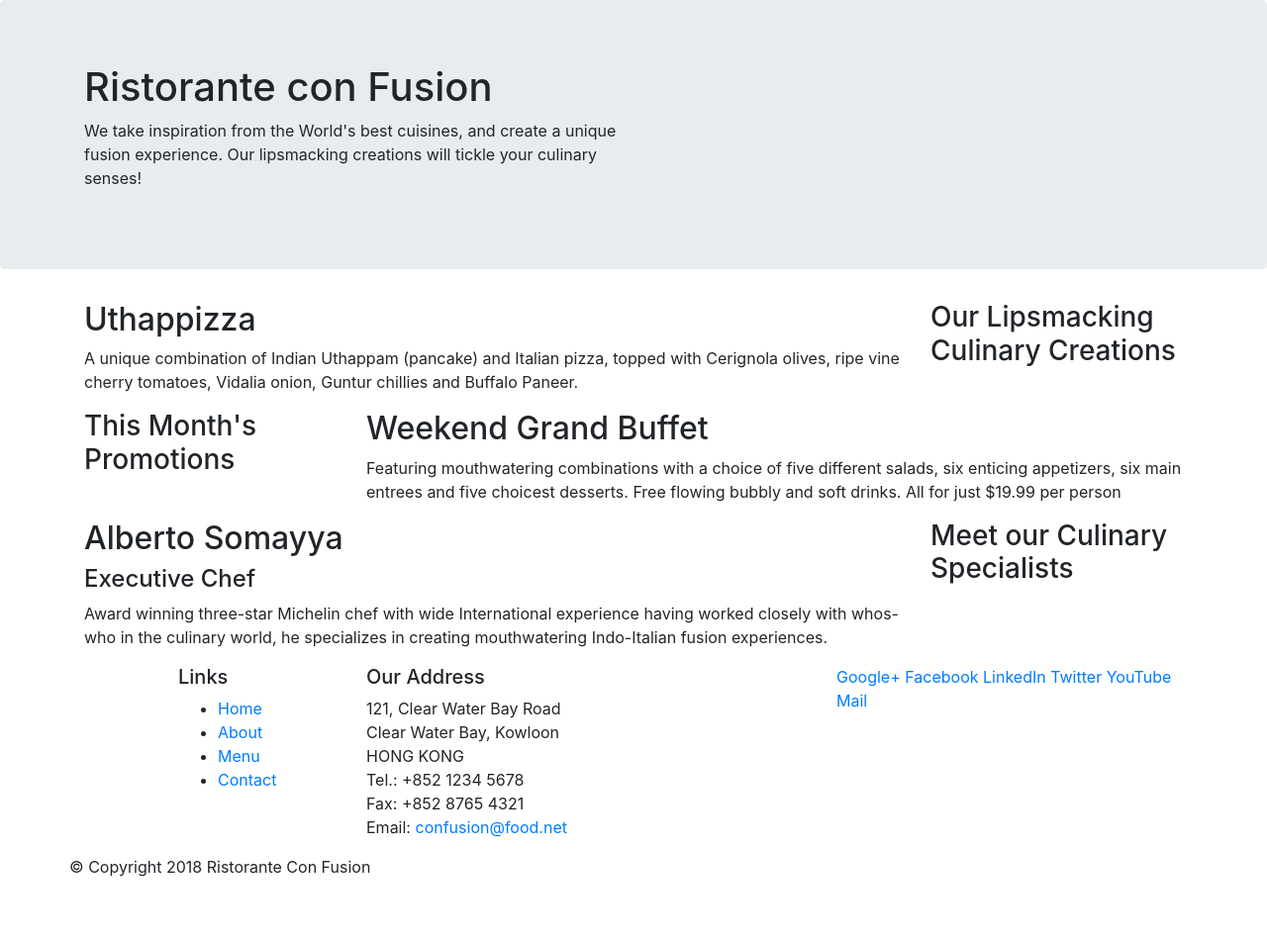
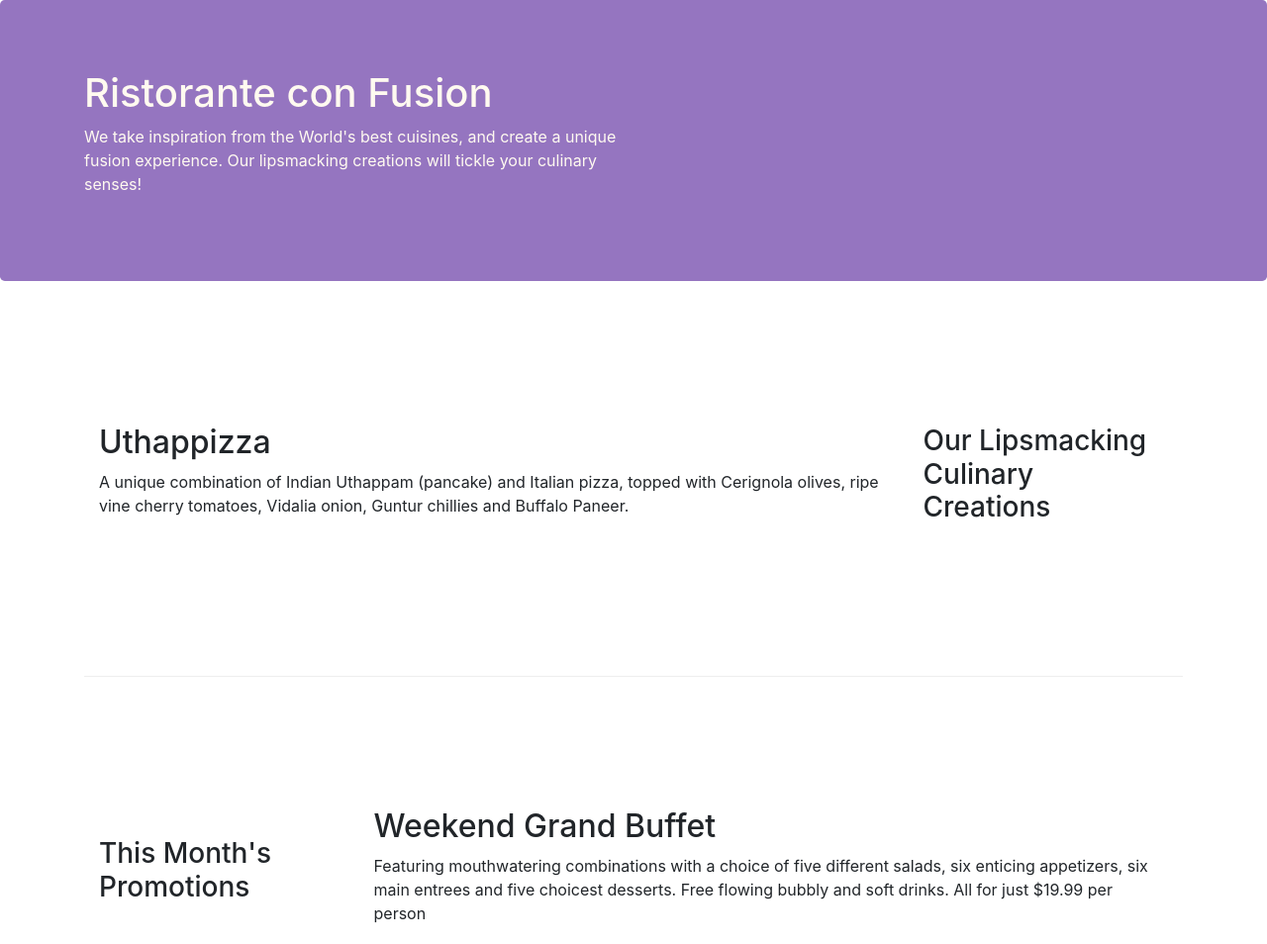
Before and after one commit to d-e-k-u/inder, a website: page index.html in a window 1280 px wide. Shown: the top 954 px of the page at 99% size. Before the commit the page ends 904 px from the top, so only its background shows below. Drawn offline with nearby package versions, Linux system fonts and the light colour scheme.

Commit message:
Bootstrap ex2

```diff
--- /dev/null
+++ b/css/styles.css
@@ -0,0 +1,32 @@
+.row-hwader {
+    margin: 0px auto;
+    padding: 0px auto;
+}
+
+
+.row-content{
+ margin: 0px auto;
+ padding: 50px 0px 50px 0px;
+ border-bottom:1px ridge;
+ min-height:400px;
+
+}
+
+.footer{
+    background-color: #d1c4e9;
+    margin: 0px auto;
+    padding: 20px 0px 20px 0px;
+}
+
+.jumbotron{
+    padding: 70px 30px 70px 30px;
+    margin: 0px auto;
+    background: #9575c0;
+    color: floralwhite;
+}
+
+.address{
+    font-size: 80%;
+    margin: 0px;
+    color: #0f0f0f;
+}
--- a/index.html
+++ b/index.html
@@ -8,15 +8,18 @@
       <meta http-equiv="x-ua-compatible" content="ie=edge">
 
       <!-- Bootstrap CSS -->
+
       <link rel="stylesheet" href="node_modules/bootstrap/dist/css/bootstrap.min.css">
-    <title>Ristorante Con Fusion</title>
+      <link rel="stylesheet" href="css/styles.css">
+
+      <title>Ristorante Con Fusion</title>
 </head>
 
 <body>
 
     <header class="jumbotron">
         <div class="container">
-            <div class="row">
+            <div class="row row-header">
                 <div class="col-12 col-sm-6">
                     <h1>Ristorante con Fusion</h1>
                     <p>We take inspiration from the World's best cuisines, and create a unique fusion experience. Our lipsmacking creations will tickle your culinary senses!</p>
@@ -28,7 +31,7 @@
     </header>
 
     <div class ="container">
-        <div class="row">
+        <div class="row row-content align-items-center">
             <div class="col-12 col-sm-4 order-sm-last col-md-3 " >
                 <h3>Our Lipsmacking Culinary Creations</h3>
             </div>
@@ -39,7 +42,7 @@
         </div>
 
 
-        <div class="row">
+        <div class="row row-content align-items-center">
             <div class="col-12 col-sm-4 col-md-3 ">
                 <h3>This Month's Promotions</h3>
             </div>
@@ -49,7 +52,7 @@
             </div>
         </div>
 
-        <div class="row">
+        <div class="row row-content align-items-center">
             <div class="col-12 col-sm-4 order-sm-last col-md-3 ">
                 <h3>Meet our Culinary Specialists</h3>
             </div>
@@ -61,12 +64,12 @@
         </div>
     </div>
 
-    <footer>
+    <footer class="footer">
         <div class="container">
             <div class="row">
                 <div class="col-4  offset-1 col-sm-2">
                     <h5>Links</h5>
-                    <ul>
+                    <ul class="list-unstyled">
                         <li><a href="#">Home</a></li>
                         <li><a href="#">About</a></li>
                         <li><a href="#">Menu</a></li>
@@ -84,8 +87,8 @@
 		              Email: <a href="mailto:confusion@food.net">confusion@food.net</a>
 		           </address>
                 </div>
-                <div class="col col-sm-4">
-                    <div>
+                <div class="col-12 col-sm-4 align-self-center">
+                    <div class="text-center">
                         <a href="http://google.com/+">Google+</a>
                         <a href="http://www.facebook.com/profile.php?id=">Facebook</a>
                         <a href="http://www.linkedin.com/in/">LinkedIn</a>
@@ -95,7 +98,7 @@
                     </div>
                 </div>
            </div>
-           <div class="row">
+           <div class="row justify-content-center">
                 <div class="col=auto">
                     <p>© Copyright 2018 Ristorante Con Fusion</p>
                 </div>
```
Also changed, not shown: package.json (+9 -1 lines).
